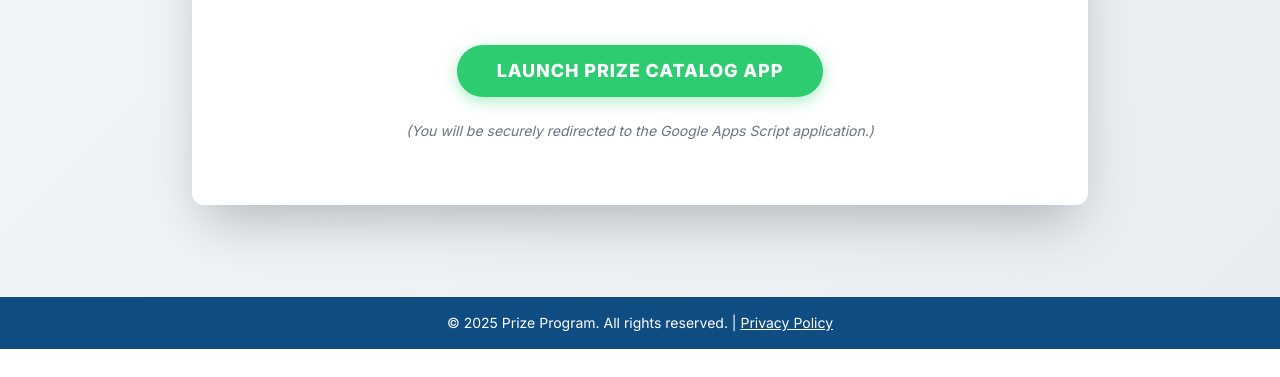
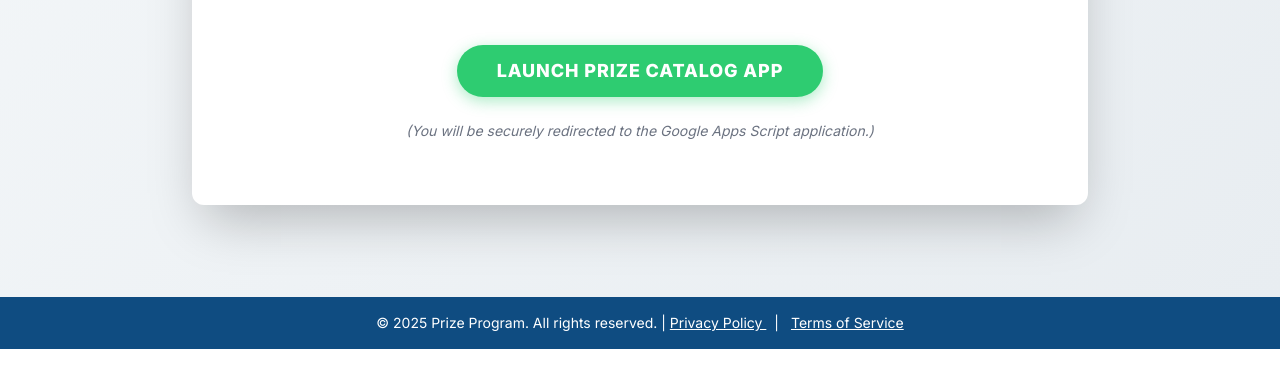
Before and after one commit to jhahn58-commits/jhahn58-comits.github.io, a plain HTML site: page index.html in a window 1280 px wide. Shown: the part 423-800 px from the top of the page. Drawn offline with nearby package versions, Linux system fonts and the light colour scheme.

Commit message:
Update index.html

```diff
--- a/index.html
+++ b/index.html
@@ -85,6 +85,10 @@
             <a href="privacy.html" class="underline hover:text-accent-green transition duration-150">
                 Privacy Policy
             </a>
+            <span class="mx-2">|</span>
+            <a href="terms.html" class="underline hover:text-accent-green transition duration-150">
+                Terms of Service
+            </a>
         </p>
     </footer>
 
```
